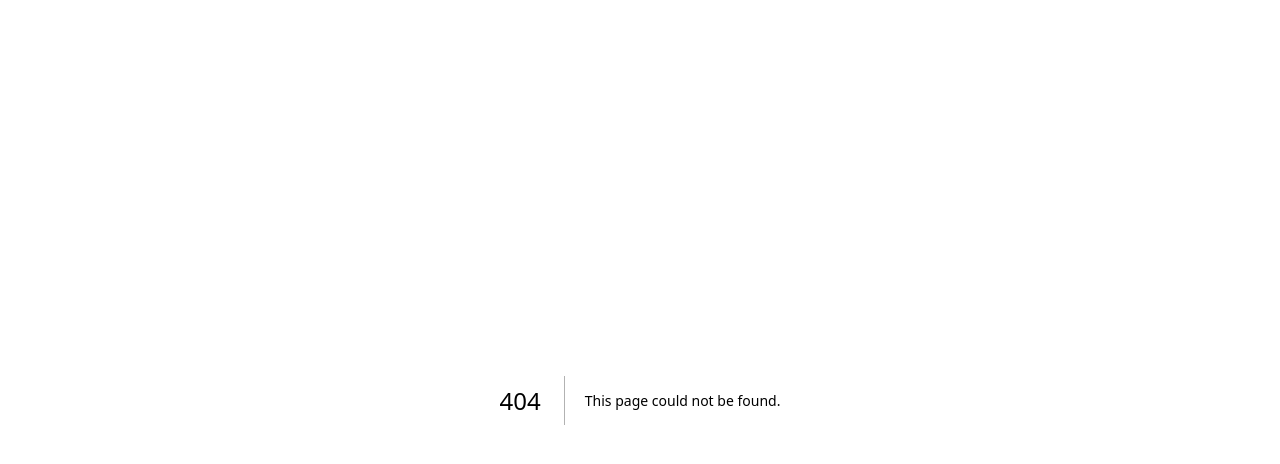
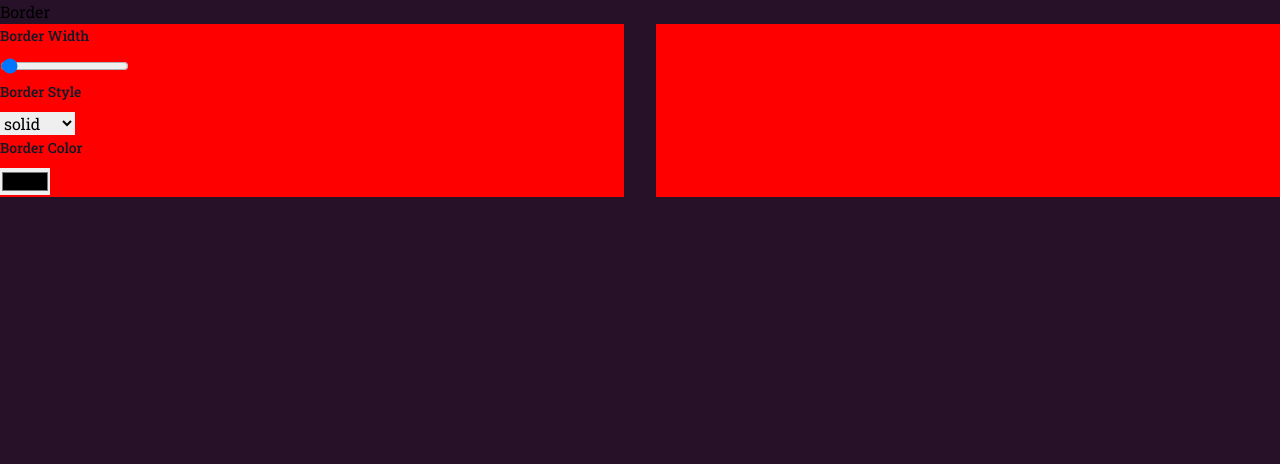
Before and after one commit to Togashiteam/portifolio, a Next.js app: page /style/border in a window 1280 px wide. Before the commit this address had no page. Shown: the top 464 px of the page. Built offline with nearby package versions, Linux system fonts and the light colour scheme; a web font is replaced by a local one.

Commit message:
iniciando tela

```diff
--- /dev/null
+++ b/src/app/style/border/page.tsx
@@ -0,0 +1,61 @@
+export default function StyleBorder() {
+  return (
+    <>
+      <h1> Border </h1>
+
+      <div className="grid grid-cols-2 gap-8">
+        <div style={{ backgroundColor: "red" }}>
+          <form>
+            <div>
+              <label
+                htmlFor="username"
+                className="block text-sm font-medium leading-6 text-gray-900"
+              >
+                Border Width
+              </label>
+              <div className="mt-2">
+                <input type="range" name="" id="" min={0} max={255} value={5} />
+              </div>
+            </div>
+
+            <div>
+              <label
+                htmlFor="username"
+                className="block text-sm font-medium leading-6 text-gray-900"
+              >
+                Border Style
+              </label>
+              <div className="mt-2">
+                <select className="selectpicker" id="borderStyle">
+                  <option selected> solid </option>
+                  <option> dotted </option>
+                  <option> dashed </option>
+                  <option> double </option>
+                  <option> groove </option>
+                  <option> ridge </option>
+                  <option> inset </option>
+                  <option> outset </option>
+                  <option> none </option>
+                  <option> hidden </option>
+                </select>
+              </div>
+            </div>
+
+            <div>
+              <label
+                htmlFor="username"
+                className="block text-sm font-medium leading-6 text-gray-900"
+              >
+                Border Color
+              </label>
+              <div className="mt-2">
+                <input type="color" id="favcolor" name=""></input>
+              </div>
+            </div>
+          </form>
+        </div>
+        <div style={{ backgroundColor: "red" }}></div>
+      </div>
+    </>
+  );
+}
--- a/src/app/style/page.tsx
+++ b/src/app/style/page.tsx
@@ -1,7 +1,7 @@
 export default function Style() {
-
-    <h1>
-      STYLE Works
-    </h1>
-
+  return (
+    <>
+      <h1>STYLE Works</h1>
+    </>
+  )
 }
```
